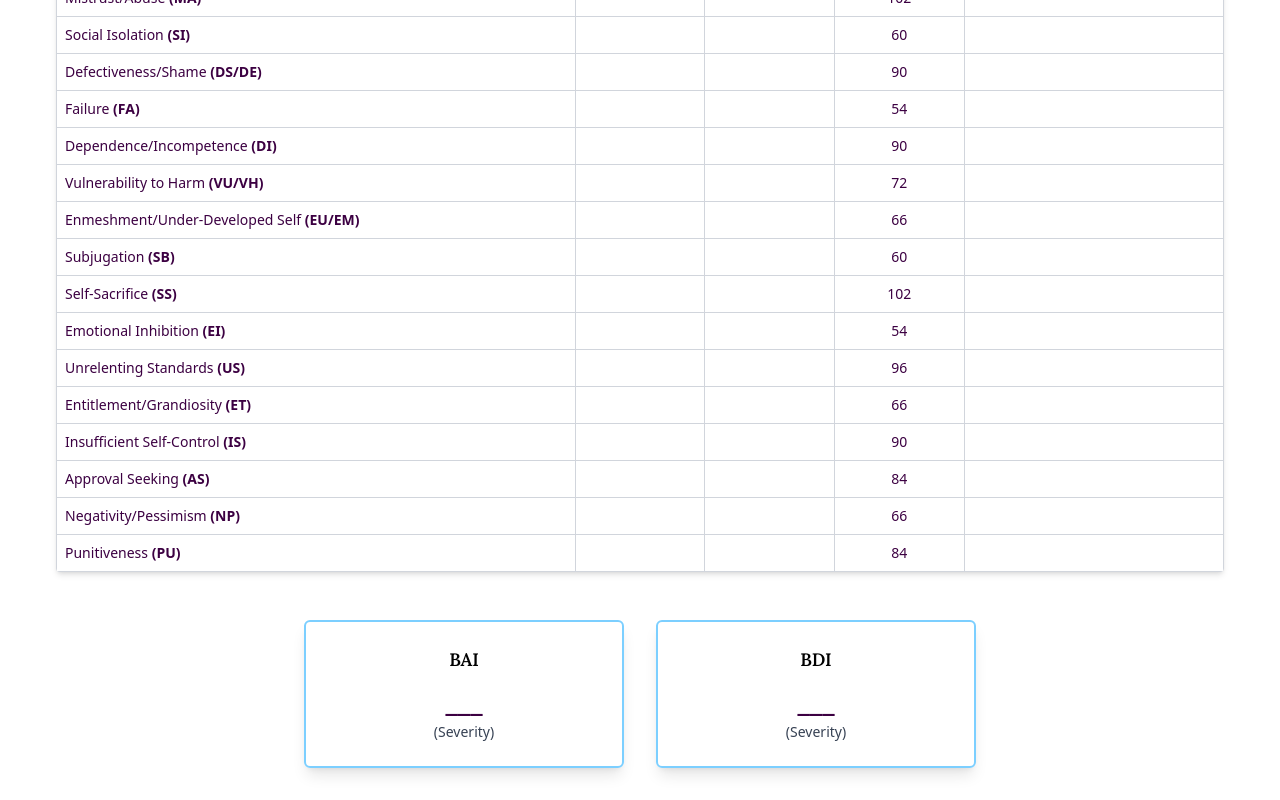
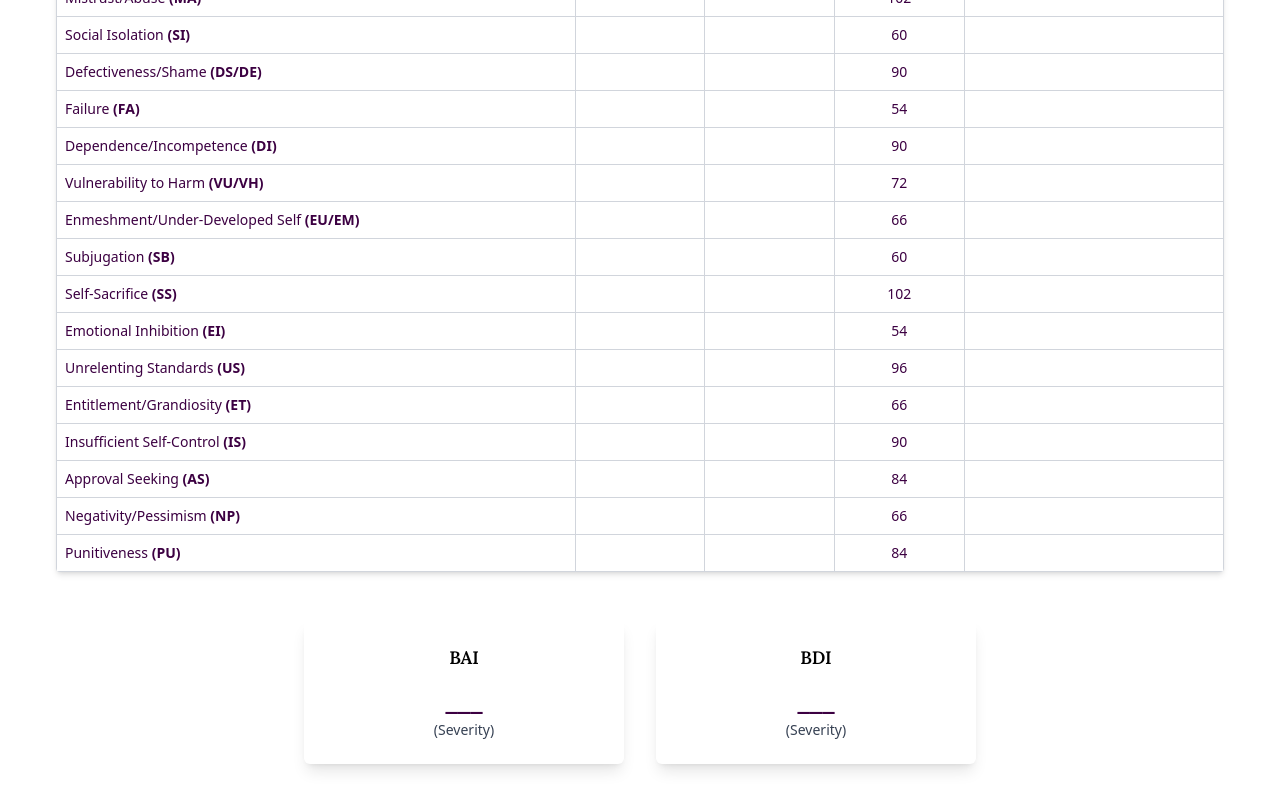
Before and after one commit to SasanTazayoni/integrate-therapy-form-manager, a React (Vite) app: page /integrate-therapy-form-manager/summary/1 in a window 1280 px wide. Shown: the part 763-1563 px from the top of the page. Built offline with nearby package versions, Linux system fonts and the light colour scheme; no server answers.

Commit message:
Remove unused CSS class

```diff
--- a/src/assets/css/styles.css
+++ b/src/assets/css/styles.css
@@ -160,10 +160,6 @@ input[type="tel"]:focus,
 textarea:focus {
   border-color: var(--color-secondary);
   outline: 0;
-}
-
-.form-border {
-  border: 2px solid var(--color-border);
 }
 
 /* Animated border buttons */
```
